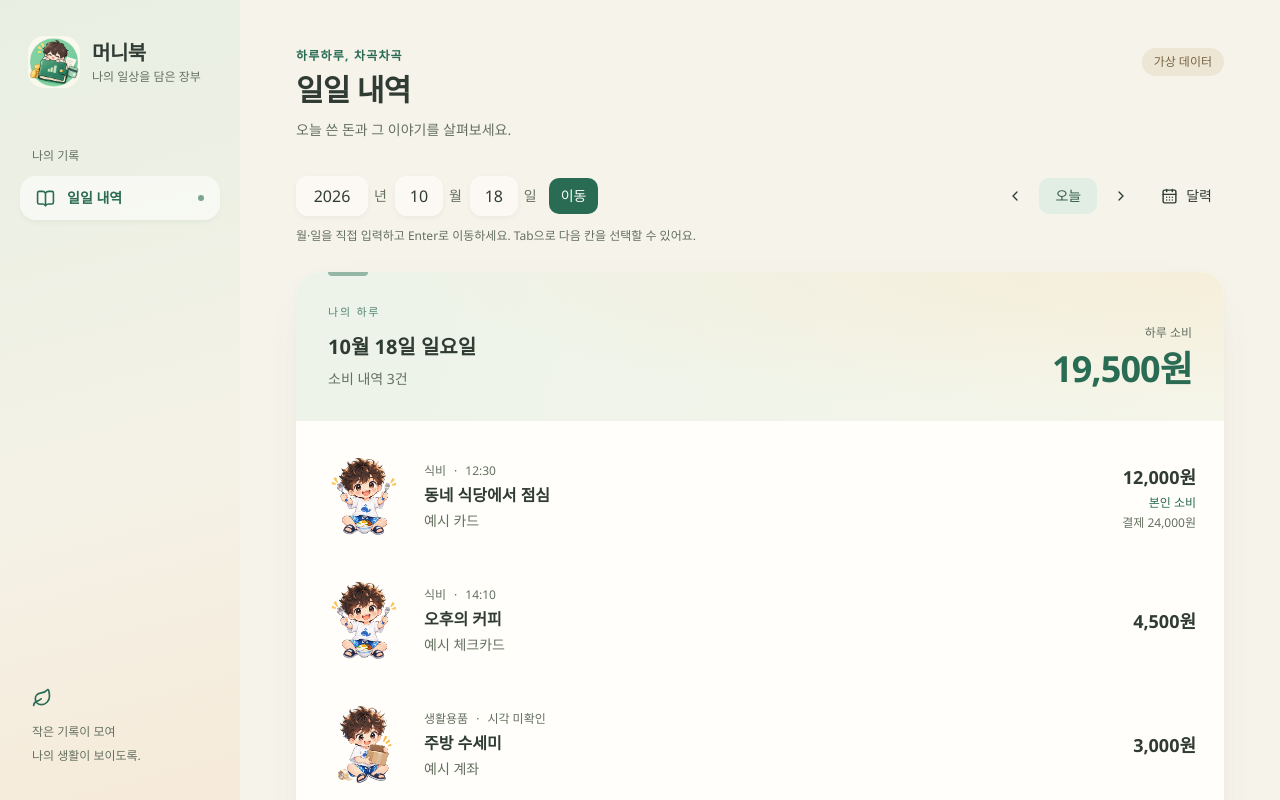
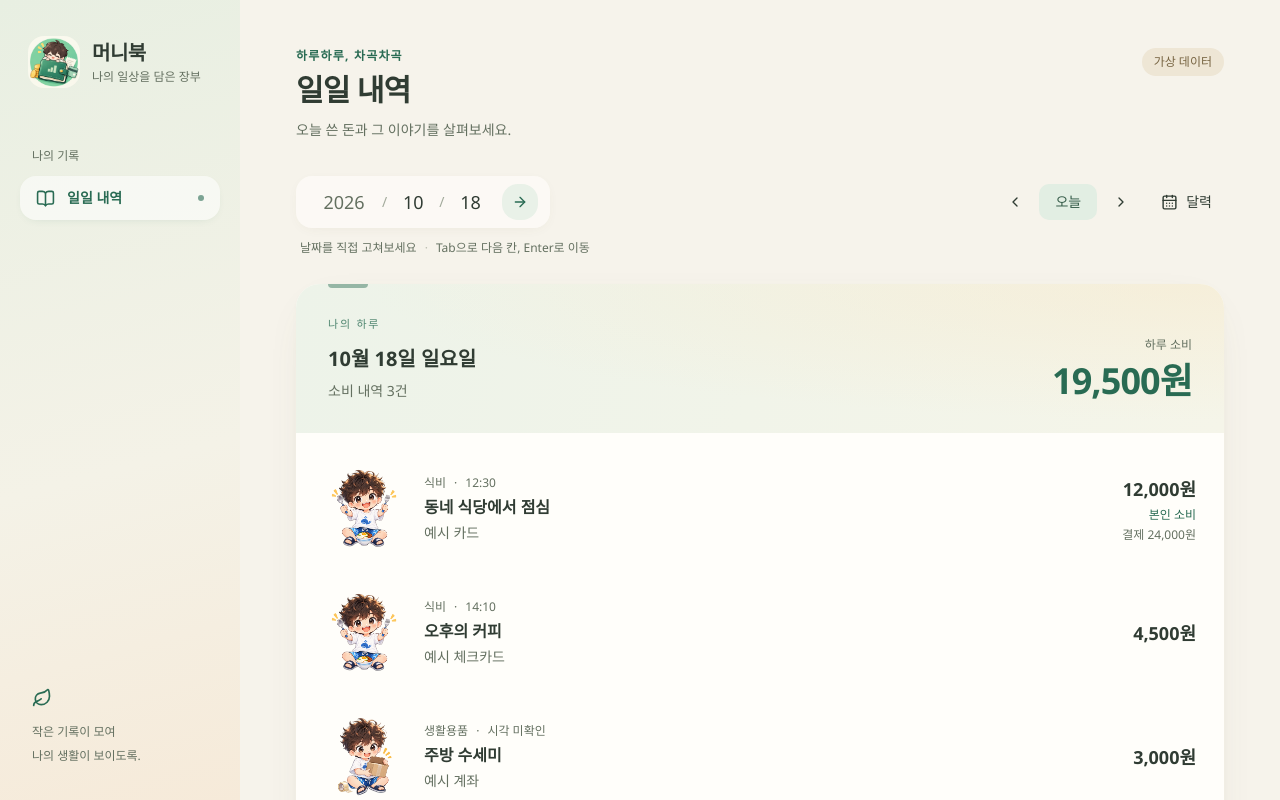
Before and after one commit to SpiritFlag/MoneyBook, a Next.js app: page / in a window 1280 px wide. Shown: the top 800 px of the page. Built offline with nearby package versions, Linux system fonts and the light colour scheme.

Commit message:
style: unify direct date input into a compact date control

```diff
--- a/src/app/globals.css
+++ b/src/app/globals.css
@@ -32,14 +32,21 @@
   background: radial-gradient(ellipse at 100% 0%, #f7e8ca80, transparent 65%),
     linear-gradient(105deg, #edf3e9, #f5f5e9);
 }
-.date-field {
-  background: #fffdf8b3;
-  box-shadow: 0 2px 5px #675c3910;
+.date-entry {
+  background: #fffdf9b3;
+  box-shadow: 0 3px 16px -8px #675c3924;
   transition: background-color 160ms ease, box-shadow 160ms ease;
 }
+.date-entry:focus-within {
+  background: #fffefa;
+  box-shadow: 0 3px 16px -8px #675c3924, 0 0 0 2px #296b531a;
+}
+.date-field {
+  background: transparent;
+  transition: background-color 160ms ease;
+}
 .date-field:hover, .date-field:focus {
-  background: #fff;
-  box-shadow: 0 2px 10px #675c391a;
+  background: #e9f0e680;
 }
 [data-slot="button"] {
   transition: background-color 160ms ease, box-shadow 160ms ease, transform 160ms ease;
--- a/src/components/date-navigator.tsx
+++ b/src/components/date-navigator.tsx
@@ -1,7 +1,7 @@
 "use client";
 
 import { useState } from "react";
-import { CalendarDays, ChevronLeft, ChevronRight } from "lucide-react";
+import { ArrowRight, CalendarDays, ChevronLeft, ChevronRight } from "lucide-react";
 import { Button } from "@/components/ui/button";
 import { parseDateParts, shiftDate, todayInSeoul } from "@/lib/date";
 
@@ -35,30 +35,30 @@ export function DateNavigator({ date, onDateChange }: Props) {
   return (
     <div className="pt-2 pb-1">
       <div className="flex flex-wrap items-center justify-between gap-4">
-        <form className="flex flex-wrap items-center gap-1.5 sm:gap-2" noValidate onSubmit={(event) => {
+        <form aria-label="날짜 직접 입력" className="date-entry flex items-center rounded-2xl px-2 py-1.5 sm:px-3" noValidate onSubmit={(event) => {
           event.preventDefault();
           const value = parseDateParts(year, month, day);
           if (!value) { setError("날짜를 확인해 주세요. 연도는 1900~9999년이며, 실제 있는 월·일을 입력해 주세요."); return; }
           navigate(value);
         }}>
           {[
-            { label: "연도", suffix: "년", value: year, set: setYear, length: 4 },
-            { label: "월", suffix: "월", value: month, set: setMonth, length: 2 },
-            { label: "일", suffix: "일", value: day, set: setDay, length: 2 },
+            { label: "연도", separator: true, value: year, set: setYear, length: 4 },
+            { label: "월", separator: true, value: month, set: setMonth, length: 2 },
+            { label: "일", separator: false, value: day, set: setDay, length: 2 },
           ].map((field) => (
-            <label key={field.label} className="flex items-center gap-1 text-sm text-muted-foreground sm:gap-1.5">
+            <label key={field.label} className="flex items-center text-muted-foreground">
               <span className="sr-only">{field.label}</span>
               <input
                 aria-invalid={Boolean(error)} aria-describedby={error ? "date-error" : "date-help"}
                 inputMode="numeric" maxLength={field.length} value={field.value}
                 onChange={(event) => { field.set(event.target.value); setError(""); }}
                 onFocus={(event) => event.target.select()}
-                className={`date-field h-10 rounded-lg border-0 text-center text-base font-medium text-foreground tabular-nums ${field.length === 4 ? "w-16 sm:w-18" : "w-10 sm:w-12"}`}
+                className={`date-field h-10 rounded-lg border-0 text-center text-lg font-medium tabular-nums ${field.length === 4 ? "w-[4.5rem] text-muted-foreground" : "w-12 text-foreground"}`}
               />
-              <span aria-hidden="true">{field.suffix}</span>
+              {field.separator ? <span aria-hidden="true" className="px-0.5 text-sm text-[#a2aa9b]">/</span> : null}
             </label>
           ))}
-          <Button type="submit" className="ml-1 px-3">이동</Button>
+          <Button type="submit" variant="ghost" size="icon" aria-label="입력한 날짜로 이동" title="입력한 날짜로 이동 (Enter)" className="ml-2 rounded-xl bg-secondary/70 text-primary hover:bg-white"><ArrowRight size={18} /></Button>
         </form>
         <div className="flex items-center gap-1.5">
           <Button variant="ghost" size="icon" aria-label="전날" disabled={date === "1900-01-01"} onClick={() => navigate(shiftDate(date, -1))}><ChevronLeft /></Button>
@@ -83,7 +83,7 @@ export function DateNavigator({ date, onDateChange }: Props) {
           </details>
         </div>
       </div>
-      <p id="date-help" className="mt-3 text-xs text-muted-foreground">월·일을 직접 입력하고 Enter로 이동하세요. Tab으로 다음 칸을 선택할 수 있어요.</p>
+      <p id="date-help" className="mt-3 pl-1 text-xs text-muted-foreground">날짜를 직접 고쳐보세요<span aria-hidden="true" className="mx-2 text-muted-foreground/40">·</span><span className="whitespace-nowrap">Tab으로 다음 칸, Enter로 이동</span></p>
       {error ? <p id="date-error" role="alert" className="mt-2 text-sm text-destructive">{error}</p> : null}
     </div>
   );
```
Also changed, not shown: 1 other file (tests, documents, lock files or other folders).
